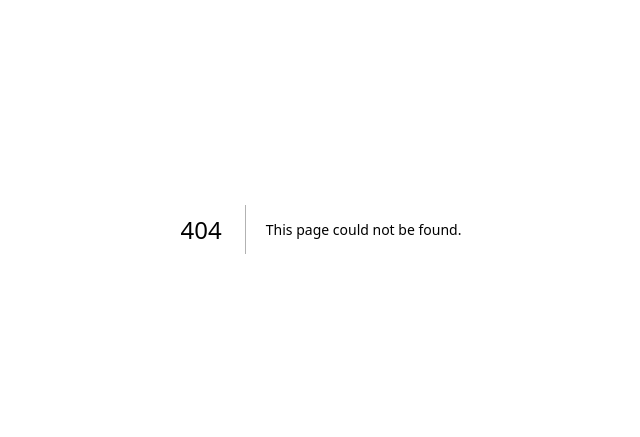
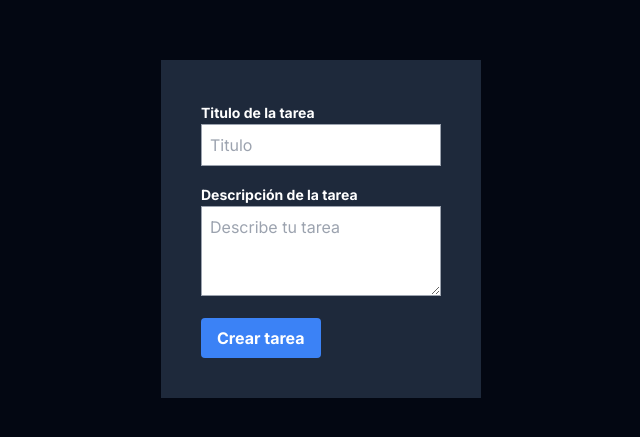
Before and after one commit to Santillan-Reyna-Ariel-Angel/tasks-nextjs-prisma, a Next.js app: page /tasks/edit/1 in a window 1280 px wide. Before the commit this address had no page. Shown: the part 171-608 px from the top of the page, without its empty margins (319-959 px from the left). Built offline with nearby package versions, Linux system fonts and the light colour scheme; no server answers; the database is empty.

Commit message:
Foormulario actualizar hecho

```diff
--- a/src/app/new/page.jsx
+++ b/src/app/new/page.jsx
@@ -1,30 +1,60 @@
 'use client';
-import React from 'react';
+import React, { useState, useEffect } from 'react';
 import { useRouter } from 'next/navigation';
 
-const NewPage = () => {
+const NewPage = ({ params }) => {
   const router = useRouter();
+  const [task, setTask] = useState({ title: '', description: '' });
+  console.log('task', task);
+
+  // useEffect() para que ni bien cargue la pagina se se consulte a la api los datos de la tarea que se quiere editar (llega el ide por params)
+  useEffect(() => {
+    if (params.id) {
+      // Se uso then por que no se puede usar await en useEffect a no ser que creemos una función asíncrona
+      fetch(`/api/tasks/${params.id}`)
+        .then((response) => response.json())
+        .then((data) =>
+          setTask({ title: data.title, description: data.description })
+        );
+    }
+  }, []);
 
   const onSubmit = async (event) => {
     event.preventDefault();
 
-    const title = event.target.title.value;
-    const description = event.target.description.value;
-    // console.log(title, description);
+    if (params.id) {
+      const response = await fetch(`/api/tasks/${params.id}`, {
+        method: 'PUT',
+        body: JSON.stringify({
+          title: task.title,
+          description: task.description,
+        }), // esta el body(datos) que se enviara
+        headers: {
+          'Content-Type': 'application/json', // * IMPORTANTE: DE esta manera especificamos al servidor que se envía un json
+        },
+      });
 
-    // * IMPORTANTE: Aquí se envía la petición a la BD ("/api/tasks/"  no es necesario el http://localhost:3000/ porque estamos en el mismo proyecto dentro de un componente cliente. El navegador lo completa automáticamente)
-    // ! Si estuviésemos en un proyecto diferente o en un componente servidor, si sería necesario especificar el http://localhost:3000/
-    const response = await fetch('/api/tasks/', {
-      method: 'POST',
-      body: JSON.stringify({ title: title, description: description }), // esta el body(datos) que se enviara
-      headers: {
-        'Content-Type': 'application/json', // * IMPORTANTE: DE esta manera especificamos al servidor que se envía un json
-      },
-    });
+      const data = await response.json();
+      console.log('PUT:', data);
+    } else {
+      // * IMPORTANTE: Aquí se envía la petición a la BD ("/api/tasks/"  no es necesario el http://localhost:3000/ porque estamos en el mismo proyecto dentro de un componente cliente. El navegador lo completa automáticamente)
+      // ! Si estuviésemos en un proyecto diferente o en un componente servidor, si sería necesario especificar el http://localhost:3000/
+      const response = await fetch('/api/tasks/', {
+        method: 'POST',
+        body: JSON.stringify({
+          title: task.title,
+          description: task.description,
+        }), // esta el body(datos) que se enviara
+        headers: {
+          'Content-Type': 'application/json', // * IMPORTANTE: DE esta manera especificamos al servidor que se envía un json
+        },
+      });
 
-    const data = await response.json();
-    console.log(data);
+      const data = await response.json();
+      // console.log('POST:', data);
+    }
 
+    router.refresh(); // Esto refrescará la página(internamente, no se recargara la pagina muy conveniente) para que la memoria cache no interfiera con el PUT (actualización de datos)
     router.push('/');
   };
   return (
@@ -34,20 +64,26 @@ const NewPage = () => {
           Titulo de la tarea
         </label>
         <input
+          value={task.title}
           type="text"
           id="title"
           className="border border-gray-400 p-2 mb-4 w-full text-black"
           placeholder="Titulo"
+          onChange={(event) => setTask({ ...task, title: event.target.value })}
         />
 
         <label htmlFor="description" className="font-bold text-sm">
           Descripción de la tarea
         </label>
         <textarea
+          value={task.description}
           rows="3"
           id="description"
           className="border border-gray-400 p-2 mb-4 w-full text-black"
           placeholder="Describe tu tarea"
+          onChange={(event) =>
+            setTask({ ...task, description: event.target.value })
+          }
         ></textarea>
         <button className="bg-blue-500 hover:bg-blue-700 text-white font-bold py-2 px-4 rounded">
           Crear tarea
--- a/src/app/page.jsx
+++ b/src/app/page.jsx
@@ -1,7 +1,32 @@
 import React from 'react';
+import { prisma } from '@/libs/prisma';
+import TaskCard from '@/components/TaskCard';
 
-const HomePage = () => {
-  return <div>Tareas</div>;
+const loadTasks = async () => {
+  // 1ra Forma (Extrayendo datos directamente de la BD) : ideal si la bd esta en el mismo proyecto
+  const tasksList = await prisma.tasks.findMany(); // extrae todas las tareas de la BD de la tabla tasks
+  // console.log(tasksList);
+
+  // 2da Forma (Consumiendo la API): Es el mas utilizado, ya que la BD suele estar en un proyecto de backend diferente(separado)
+  // const response = await fetch('http://localhost:3000/api/tasks/');
+  // const tasksList = await response.json();
+  // console.log(tasksList);
+
+  return tasksList;
+};
+
+const HomePage = async () => {
+  const tasksList = await loadTasks();
+
+  return (
+    <section className="container mx-auto">
+      <div className="grid grid-cols-3 gap-3 mt-10">
+        {tasksList.map((task) => (
+          <TaskCard task={task} key={task.id} />
+        ))}
+      </div>
+    </section>
+  );
 };
 
 export default HomePage;
--- /dev/null
+++ b/src/app/tasks/edit/[id]/page.jsx
@@ -0,0 +1,4 @@
+import NewPage from '@/app/new/page';
+// *IMPORTANTE: Exportamos el componente que importamos; PERO ESTE SE MOSTRARA EN UNA "url" DIFERENTE ("/tasks/edit/id").
+// * Esto se hace con el fin de poder reutilizar el componente "NewPage" en diferentes rutas y en base a dicha ruta crear o actualizar una tarea.
+export default NewPage;
--- /dev/null
+++ b/src/components/TaskCard.jsx
@@ -0,0 +1,23 @@
+'use client';
+import React from 'react';
+import { useRouter } from 'next/navigation';
+
+const TaskCard = ({ task }) => {
+  const router = useRouter();
+  return (
+    <>
+      <div
+        className="bg-slate-900 p-3 hover:bg-slate-800  hover:cursor-pointer"
+        onClick={() => {
+          router.push(`/tasks/edit/${task.id}`);
+        }}
+      >
+        <h3 className="font-bold- text-2xl mb-2">{task.title}</h3>
+        <p>{task.description}</p>
+        <p>{new Date(task.createdAt).toLocaleDateString()}</p>
+      </div>
+    </>
+  );
+};
+
+export default TaskCard;
```
Also changed, not shown: 1 other file (tests, documents, lock files or other folders).
